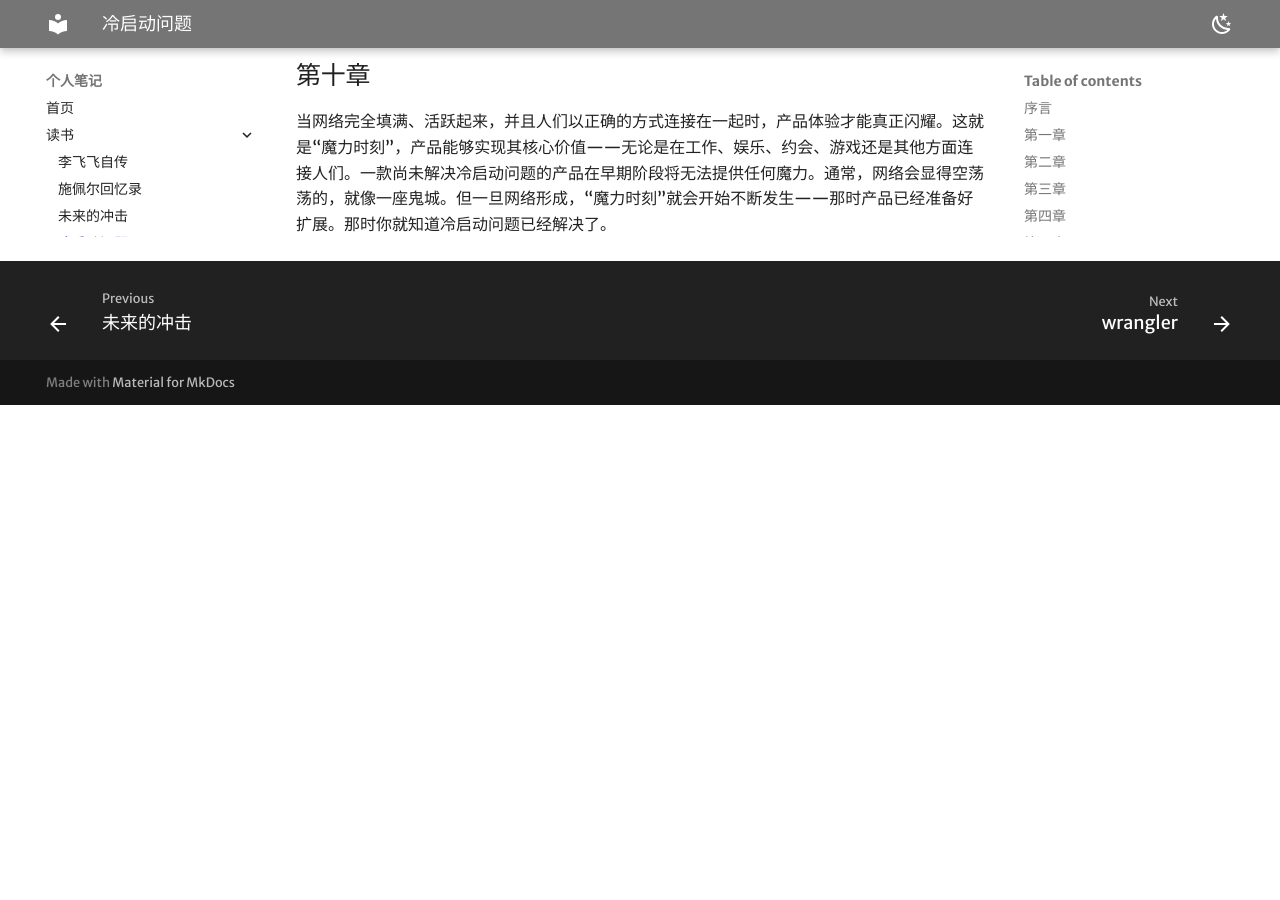
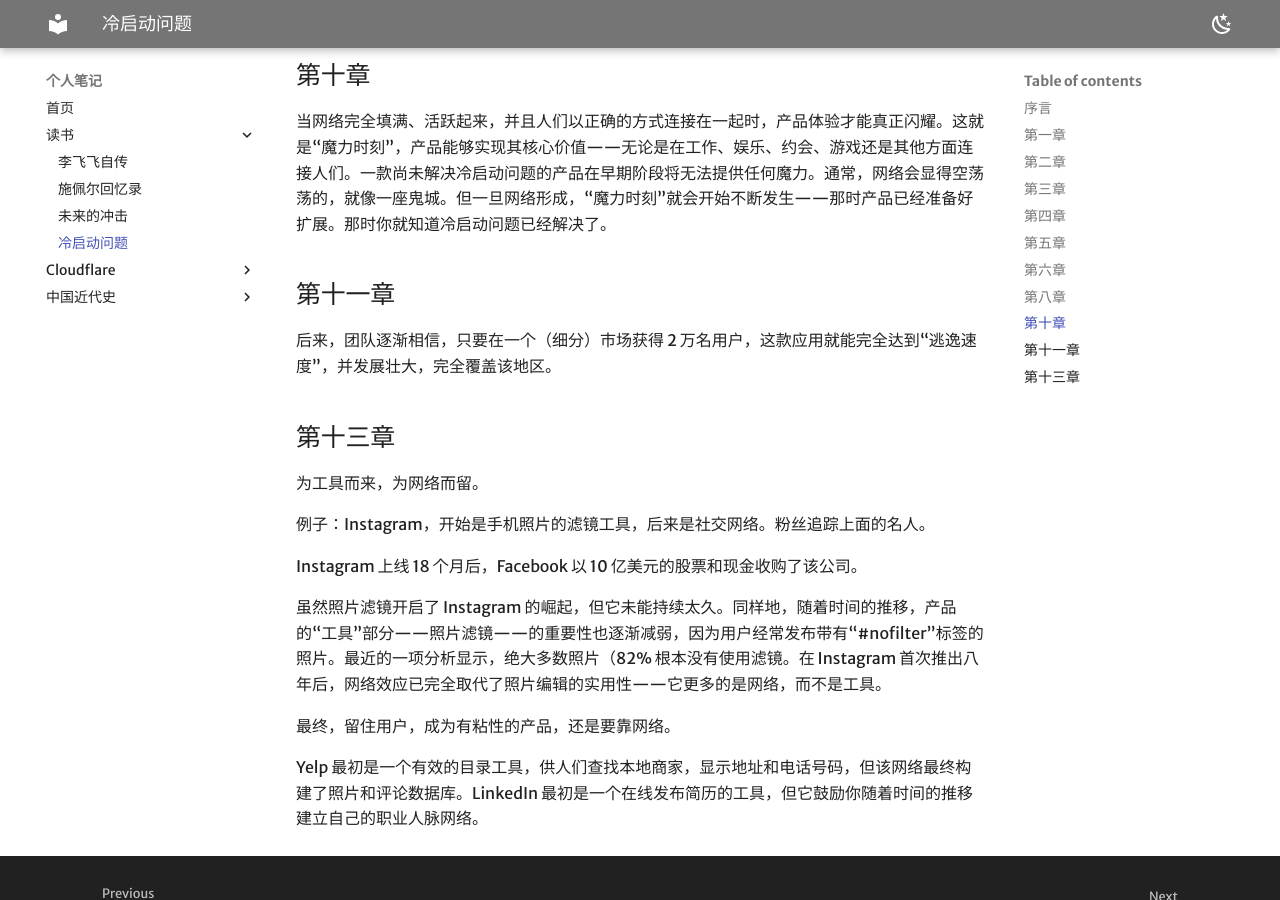
Before and after one commit to ruanyf/notes, an MkDocs documentation site: the page built from docs/读书/冷启动问题.md, in a window 1280 px wide and 900 px high, scrolled down 3124 px. Built offline with MkDocs 1.6.1 and Material for MkDocs 9.7.7, drawn with Linux system fonts in a browser that asks for light colours; some web fonts are replaced; before the commit the page ends 3529 px from its top, so only the background shows below that.

Commit message:
checkpoint at 2025-05-02T22:41:58+0800

```diff
--- a/docs/读书/冷启动问题.md
+++ b/docs/读书/冷启动问题.md
@@ -99,3 +99,21 @@
 ## 第十章
 
 当网络完全填满、活跃起来，并且人们以正确的方式连接在一起时，产品体验才能真正闪耀。这就是“魔力时刻”，产品能够实现其核心价值——无论是在工作、娱乐、约会、游戏还是其他方面连接人们。一款尚未解决冷启动问题的产品在早期阶段将无法提供任何魔力。通常，网络会显得空荡荡的，就像一座鬼城。但一旦网络形成，“魔力时刻”就会开始不断发生——那时产品已经准备好扩展。那时你就知道冷启动问题已经解决了。
+
+## 第十一章
+
+后来，团队逐渐相信，只要在一个（细分）市场获得 2 万名用户，这款应用就能完全达到“逃逸速度”，并发展壮大，完全覆盖该地区。
+
+## 第十三章
+
+为工具而来，为网络而留。
+
+例子：Instagram，开始是手机照片的滤镜工具，后来是社交网络。粉丝追踪上面的名人。
+
+Instagram 上线 18 个月后，Facebook 以 10 亿美元的股票和现金收购了该公司。
+
+虽然照片滤镜开启了 Instagram 的崛起，但它未能持续太久。同样地，随着时间的推移，产品的“工具”部分——照片滤镜——的重要性也逐渐减弱，因为用户经常发布带有“#nofilter”标签的照片。最近的一项分析显示，绝大多数照片（82%  根本没有使用滤镜。在 Instagram 首次推出八年后，网络效应已完全取代了照片编辑的实用性——它更多的是网络，而不是工具。
+
+最终，留住用户，成为有粘性的产品，还是要靠网络。
+
+Yelp 最初是一个有效的目录工具，供人们查找本地商家，显示地址和电话号码，但该网络最终构建了照片和评论数据库。LinkedIn 最初是一个在线发布简历的工具，但它鼓励你随着时间的推移建立自己的职业人脉网络。
```
Also changed, not shown: 1 other file.
